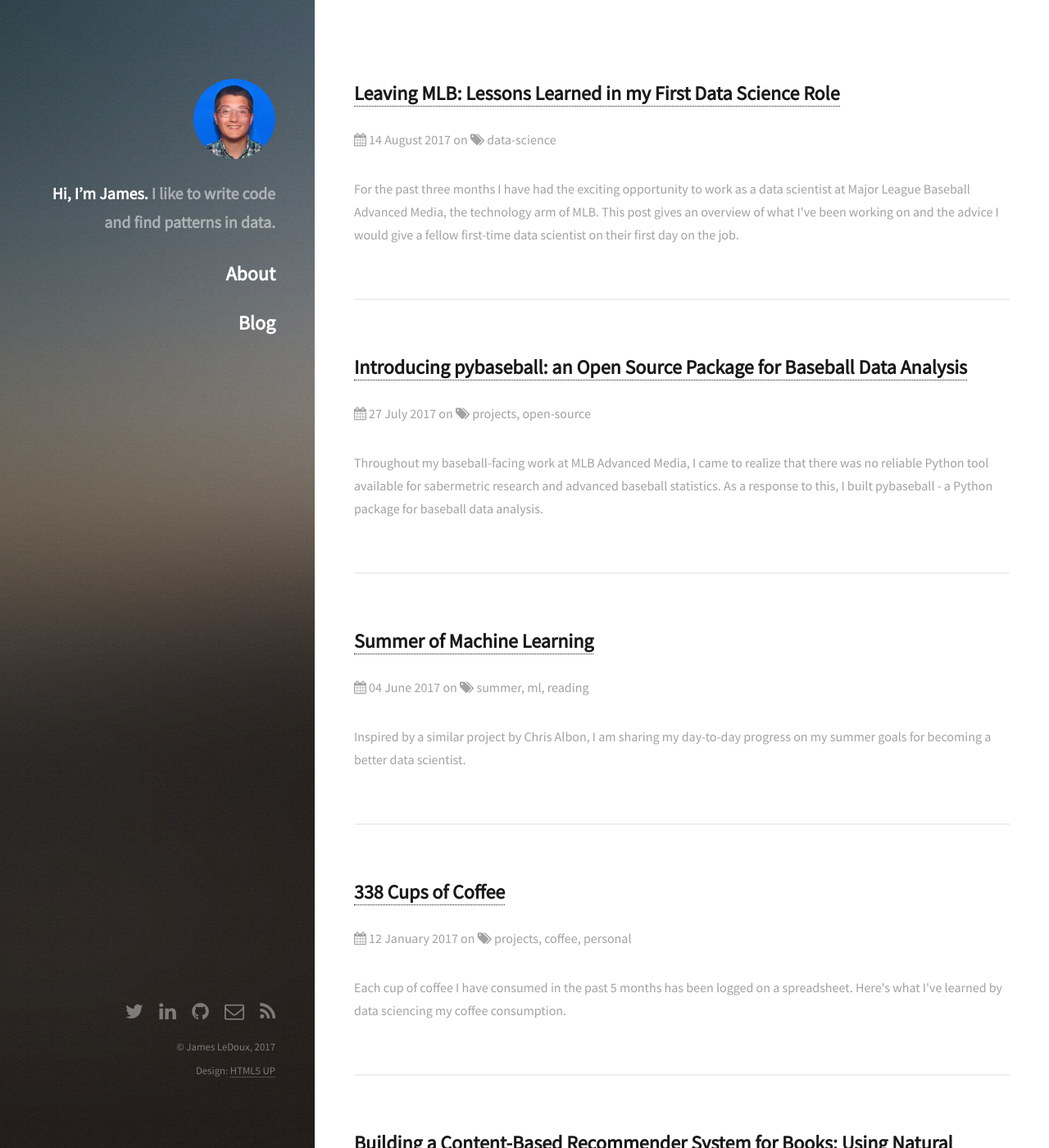
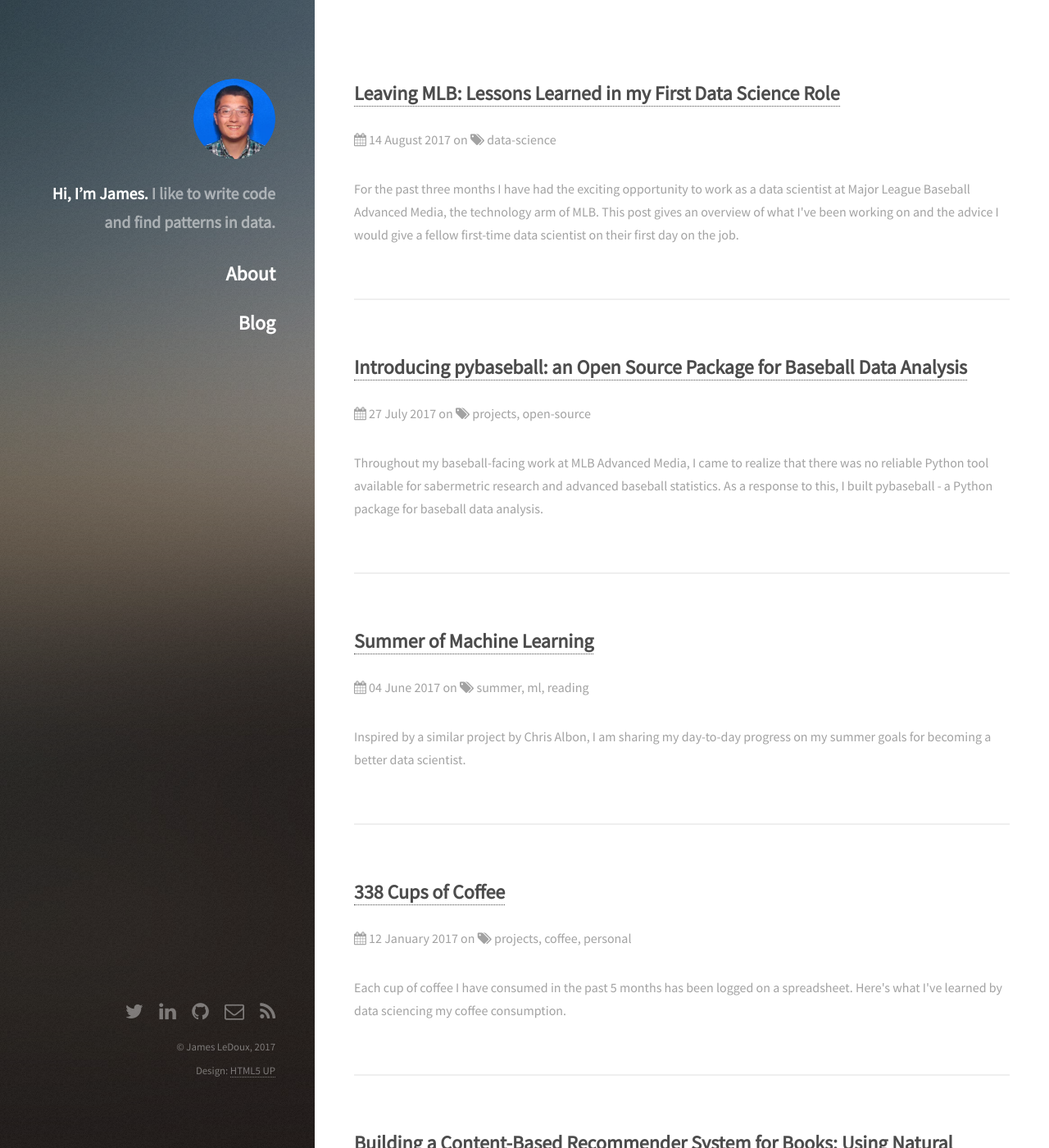
Before and after one commit to jldbc/jldbc.github.io, a Jekyll site: the page built from index.html, in a window 1280 px wide and 1400 px high. Shown: the whole window at 82% size. Built offline with Jekyll 4.4.1, drawn with Linux system fonts in a browser that asks for light colours; the list of posts is cut into pages by our own code.

Commit message:
reduce rgba strength for titles

```diff
--- a/assets/sass/libs/_vars.scss
+++ b/assets/sass/libs/_vars.scss
@@ -27,7 +27,7 @@
 	$palette: (
 		bg:					#fff,
 		fg:					#a2a2a2,
-		fg-bold:			rgba(0,0,0,0.9),
+		fg-bold:			rgba(0,0,0,0.7),
 		fg-light:			#b2b2b2,
 		border:				#efefef,
 		border-bg:			#f7f7f7,
```
